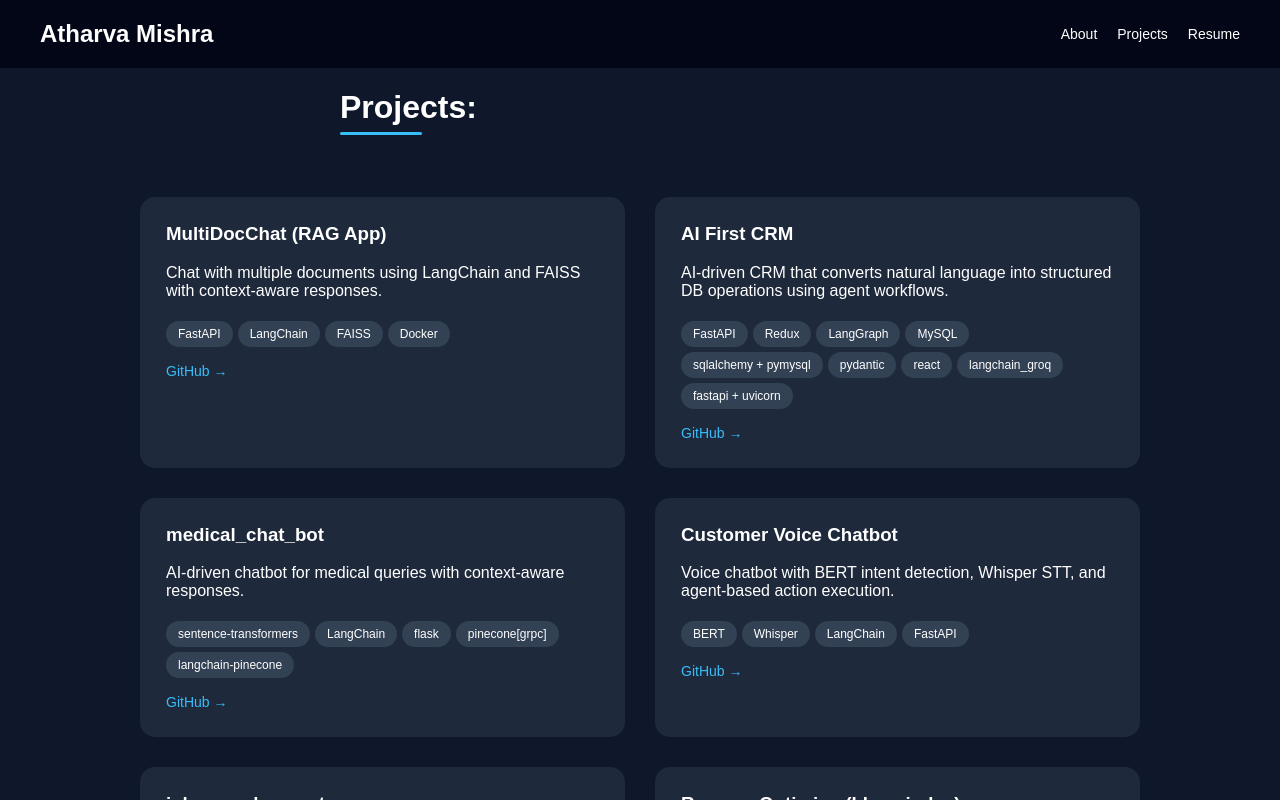
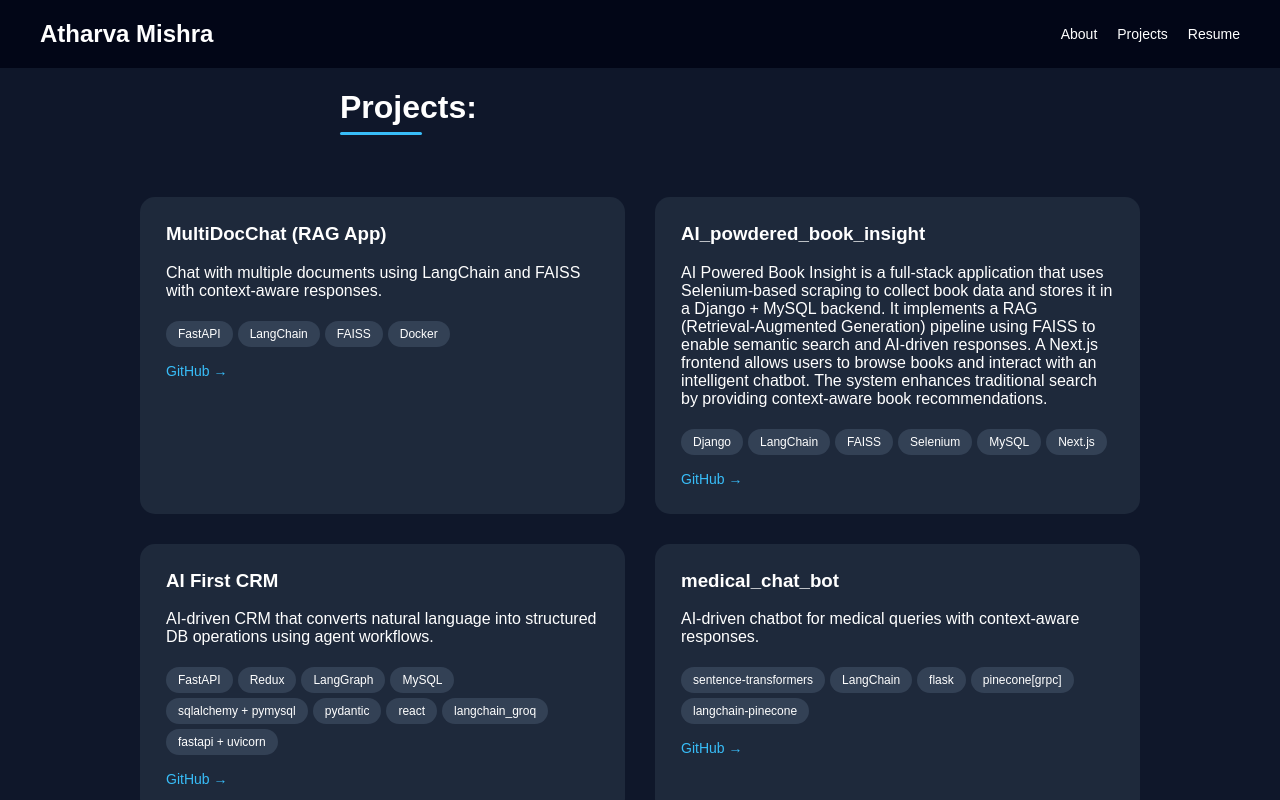
Before and after one commit to mishraatharva/atharva_mishra_portfolio, a React (Create React App) app: page /projects in a window 1280 px wide. Shown: the top 800 px of the page. Built offline with nearby package versions, Linux system fonts and the light colour scheme.

Commit message:
project added

```diff
--- a/src/data/projects.js
+++ b/src/data/projects.js
@@ -5,6 +5,14 @@ const projects = [
             "Chat with multiple documents using LangChain and FAISS with context-aware responses.",
         tech: ["FastAPI", "LangChain", "FAISS", "Docker"],
         github: "https://github.com/mishraatharva/multi_doc_rag",
+    },
+
+    {
+        title: "AI_powdered_book_insight",
+        description:
+            "AI Powered Book Insight is a full-stack application that uses Selenium-based scraping to collect book data and stores it in a Django + MySQL backend. It implements a RAG (Retrieval-Augmented Generation) pipeline using FAISS to enable semantic search and AI-driven responses. A Next.js frontend allows users to browse books and interact with an intelligent chatbot. The system enhances traditional search by providing context-aware book recommendations.",
+        tech: ["Django", "LangChain", "FAISS", "Selenium", "MySQL", "Next.js"],
+        github: "https://github.com/mishraatharva/ai_powdered_book_insight",
     },
     {
         title: "AI First CRM",
```
Also changed, not shown: src/pages/Resume.js (+0 -47 lines).
